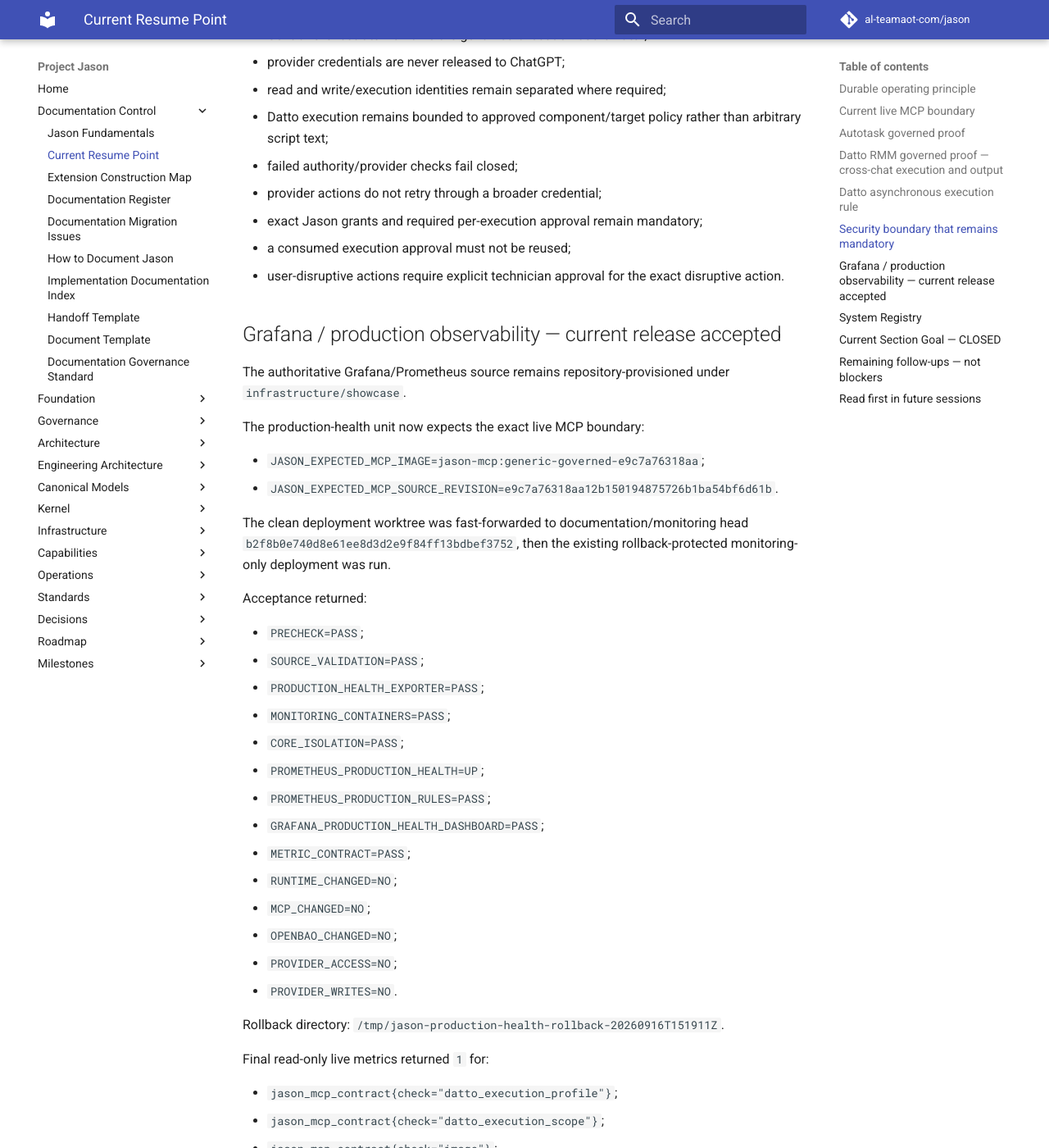
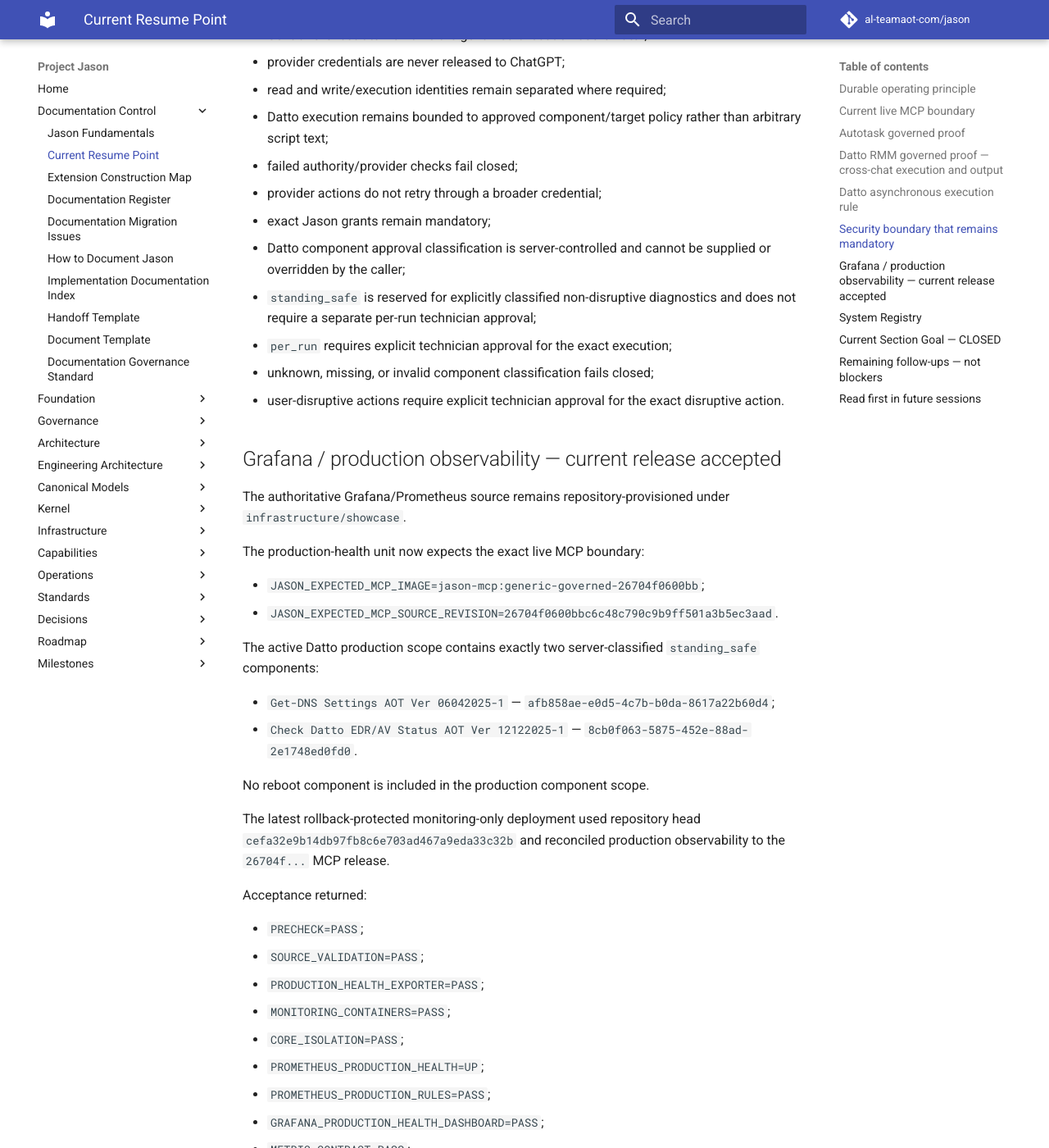
Before and after one commit to al-teamaot-com/jason, an MkDocs documentation site: the page built from docs/control/CURRENT.md, in a window 1280 px wide and 1400 px high, scrolled down 3465 px. Shown: the whole window at 82% size. Built offline with MkDocs 1.6.1 and Material for MkDocs 9.7.7, drawn with Linux system fonts in a browser that asks for light colours; comment, search, counter and statistics services are not loaded; some of the changed text lies outside the part shown.

Commit message:
Document Datto approval policy production promotion

```diff
--- a/docs/control/CURRENT.md
+++ b/docs/control/CURRENT.md
@@ -16,9 +16,8 @@
 
 The currently established live MCP code/image boundary is:
 
-- source commit: `e9c7a76318aa12b150194875726b1ba54bf6d61b`;
-- source message: `Accept bounded JSON arrays from provider reads`;
-- image: `jason-mcp:generic-governed-e9c7a76318aa`;
+- source commit: `26704f0600bbc6c48c790c9b9ff501a3b5ec3aad`;
+- image: `jason-mcp:generic-governed-26704f0600bb`;
 - mode: `governed-read-plus-actions`;
 - phase: `governed-action-pilot`;
 - governed execution: Central Orchestrator;
@@ -27,7 +26,8 @@
 - write tools enabled;
 - active write/action capabilities include `automation.component.execute`, `service.ticket.note.create`, and `service.ticket.update`;
 - Datto follow-up reads include `automation.job.read` and `automation.job.output.read`;
-- write authority: `jason_exact_grant_plus_per_execution_approval`.
+- write authority: `jason_exact_grant_plus_server_governed_approval_policy`;
+- Datto component approval policy: `server_classified_standing_safe_or_per_run`.
 
 Repository documentation/observability commits are newer than the deployed MCP code source. Do not equate branch HEAD with deployed MCP code without fresh runtime evidence.
 
@@ -103,8 +103,11 @@
 - Datto execution remains bounded to approved component/target policy rather than arbitrary script text;
 - failed authority/provider checks fail closed;
 - provider actions do not retry through a broader credential;
-- exact Jason grants and required per-execution approval remain mandatory;
-- a consumed execution approval must not be reused;
+- exact Jason grants remain mandatory;
+- Datto component approval classification is server-controlled and cannot be supplied or overridden by the caller;
+- `standing_safe` is reserved for explicitly classified non-disruptive diagnostics and does not require a separate per-run technician approval;
+- `per_run` requires explicit technician approval for the exact execution;
+- unknown, missing, or invalid component classification fails closed;
 - user-disruptive actions require explicit technician approval for the exact disruptive action.
 
 ## Grafana / production observability — current release accepted
@@ -113,10 +116,17 @@
 
 The production-health unit now expects the exact live MCP boundary:
 
-- `JASON_EXPECTED_MCP_IMAGE=jason-mcp:generic-governed-e9c7a76318aa`;
-- `JASON_EXPECTED_MCP_SOURCE_REVISION=e9c7a76318aa12b150194875726b1ba54bf6d61b`.
+- `JASON_EXPECTED_MCP_IMAGE=jason-mcp:generic-governed-26704f0600bb`;
+- `JASON_EXPECTED_MCP_SOURCE_REVISION=26704f0600bbc6c48c790c9b9ff501a3b5ec3aad`.
 
-The clean deployment worktree was fast-forwarded to documentation/monitoring head `b2f8b0e740d8e61ee8d3d2e9f84ff13bdbef3752`, then the existing rollback-protected monitoring-only deployment was run.
+The active Datto production scope contains exactly two server-classified `standing_safe` components:
+
+- `Get-DNS Settings AOT Ver 06042025-1` — `afb858ae-e0d5-4c7b-b0da-8617a22b60d4`;
+- `Check Datto EDR/AV Status AOT Ver 12122025-1` — `8cb0f063-5875-452e-88ad-2e1748ed0fd0`.
+
+No reboot component is included in the production component scope.
+
+The latest rollback-protected monitoring-only deployment used repository head `cefa32e9b14db97fb8c6e703ad467a9eda33c32b` and reconciled production observability to the `26704f...` MCP release.
 
 Acceptance returned:
 
@@ -135,7 +145,11 @@
 - `PROVIDER_ACCESS=NO`;
 - `PROVIDER_WRITES=NO`.
 
-Rollback directory: `/tmp/jason-production-health-rollback-20260916T151911Z`.
+Latest monitoring deployment source: `cefa32e9b14db97fb8c6e703ad467a9eda33c32b`.
+
+Latest monitoring rollback directory: `/tmp/jason-production-health-rollback-20260916T173323Z`.
+
+Production MCP rollback container: `jason-mcp-pilot-rollback-20260916T172806Z`.
 
 Final read-only live metrics returned `1` for:
 
@@ -168,7 +182,7 @@
 7. terminal completion through governed read-only polling — **proven (`completed`)**;
 8. actual component StdOut through `automation.job.output.read` — **proven**;
 9. bounded JSON-array provider transport — **live-proven**;
-10. `direct_provider_access=false`, Central Orchestrator, exact grants, and per-execution approval — **preserved**;
+10. `direct_provider_access=false`, Central Orchestrator, exact grants, and the then-required fresh per-execution approval — **preserved in the historical proof**;
 11. durable proof/current-state reconciliation — **complete**;
 12. Grafana/Prometheus current-release observability — **live and passing**.
 
@@ -176,8 +190,8 @@
 
 - Add first-class lifecycle/rotation tooling for the dedicated `datto_rmm.execution` secret identity so future rotation does not require rediscovery.
 - Reconcile System Registry structured truth when an authoritative governed write/verification route exists.
-- Normalize stale MCP source-revision environment metadata during a future controlled MCP recreation only if it remains stale; do not recreate MCP solely for cosmetic cleanup.
 - Expand Datto execution beyond the exact current pilot only through a separate capability/allowlist/authority decision.
+- Establish the exact UID and separately authorize any future disruptive component, such as scheduled reboot, before adding it to production scope.
 - Continue documentation-assurance work after Autotask/Datto/IT Glue governed update surfaces are available as planned.
 
 ## Read first in future sessions
```
Also changed, not shown: docs/operations/Runbook-ChatGPT-Business-Jason-MCP-Pilot.md (+27 -9 lines), docs/sessions/Jason-Datto-Approval-Policy-Production-Promotion-2026-09-16.md (added, +83 -0 lines).
